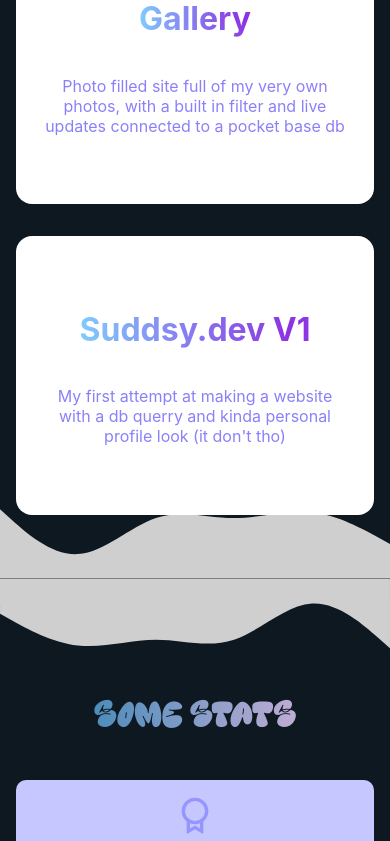
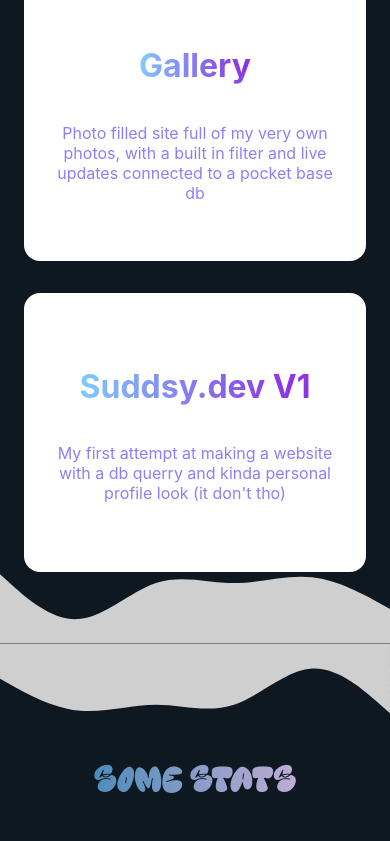
Before and after one commit to Sudsymoss/james-website-v2, a Next.js app: page / in a window 390 px wide. Shown: the part 2262-3103 px from the top of the page. Built offline with nearby package versions, Linux system fonts and the light colour scheme; no server answers; what pocketbase would draw is missing.

Commit message:
layout fix???

```diff
--- a/app/TP.module.css
+++ b/app/TP.module.css
@@ -1,12 +1,13 @@
 .container{
-    padding: 5em;
+        /* padding: 5em 0; */
+        height: -moz-fit-content;
         height: fit-content;
         min-height: 100vh;
         display: flex;
         flex-direction: column;
         justify-content: center;
+        width: 100%;
         position: relative;
-
 }
 
 .container svg{
@@ -70,6 +71,13 @@
     transform: scale(1.03) rotate(-2deg) !important;
 }
 
+.projects_data_container{
+    display: flex;
+    flex-direction: column;
+    gap: 1em;
+    padding: 5em;
+}
+
 @media(max-width: 1100px){
     .projects{
         grid-template-columns: 1fr 1fr;
@@ -81,8 +89,10 @@
         height:fit-content;
         padding: 3em 0;
     }
+    .projects_data_container{
+        padding: 1.5em;
+    }
     .projects{
         grid-template-columns: 1fr;
-        padding: 1em;
     }
 }
--- a/app/topprojects.jsx
+++ b/app/topprojects.jsx
@@ -3,7 +3,7 @@ import Link from 'next/link'
 export default function topProjects(){
     return(
         <div className={styles.container}>
-            <svg xmlns="http://www.w3.org/2000/svg" viewBox="0 0 1440 320"><path fill="#d0cfcfff" fill-opacity="1" d="M0,128L48,154.7C96,181,192,235,288,245.3C384,256,480,224,576,224C672,224,768,256,864,224C960,192,1056,96,1152,90.7C1248,85,1344,171,1392,213.3L1440,256L1440,0L1392,0C1344,0,1248,0,1152,0C1056,0,960,0,864,0C768,0,672,0,576,0C480,0,384,0,288,0C192,0,96,0,48,0L0,0Z"></path></svg>
+            <div className={styles.projects_data_container}>
             <div className={styles.title}><h3>Some of my projects</h3></div>
             <div className={styles.projects}>
                 <Link href='https://news.jamesmowat.com/'>
@@ -25,6 +25,8 @@ export default function topProjects(){
                 </div>
                 </Link>
             </div>
+            </div>
+            <svg xmlns="http://www.w3.org/2000/svg" viewBox="0 0 1440 320"><path fill="#d0cfcfff" fill-opacity="1" d="M0,128L48,154.7C96,181,192,235,288,245.3C384,256,480,224,576,224C672,224,768,256,864,224C960,192,1056,96,1152,90.7C1248,85,1344,171,1392,213.3L1440,256L1440,0L1392,0C1344,0,1248,0,1152,0C1056,0,960,0,864,0C768,0,672,0,576,0C480,0,384,0,288,0C192,0,96,0,48,0L0,0Z"></path></svg>
 
         </div>
     )
```
Lines whose indentation alone changed are shown as unchanged.
